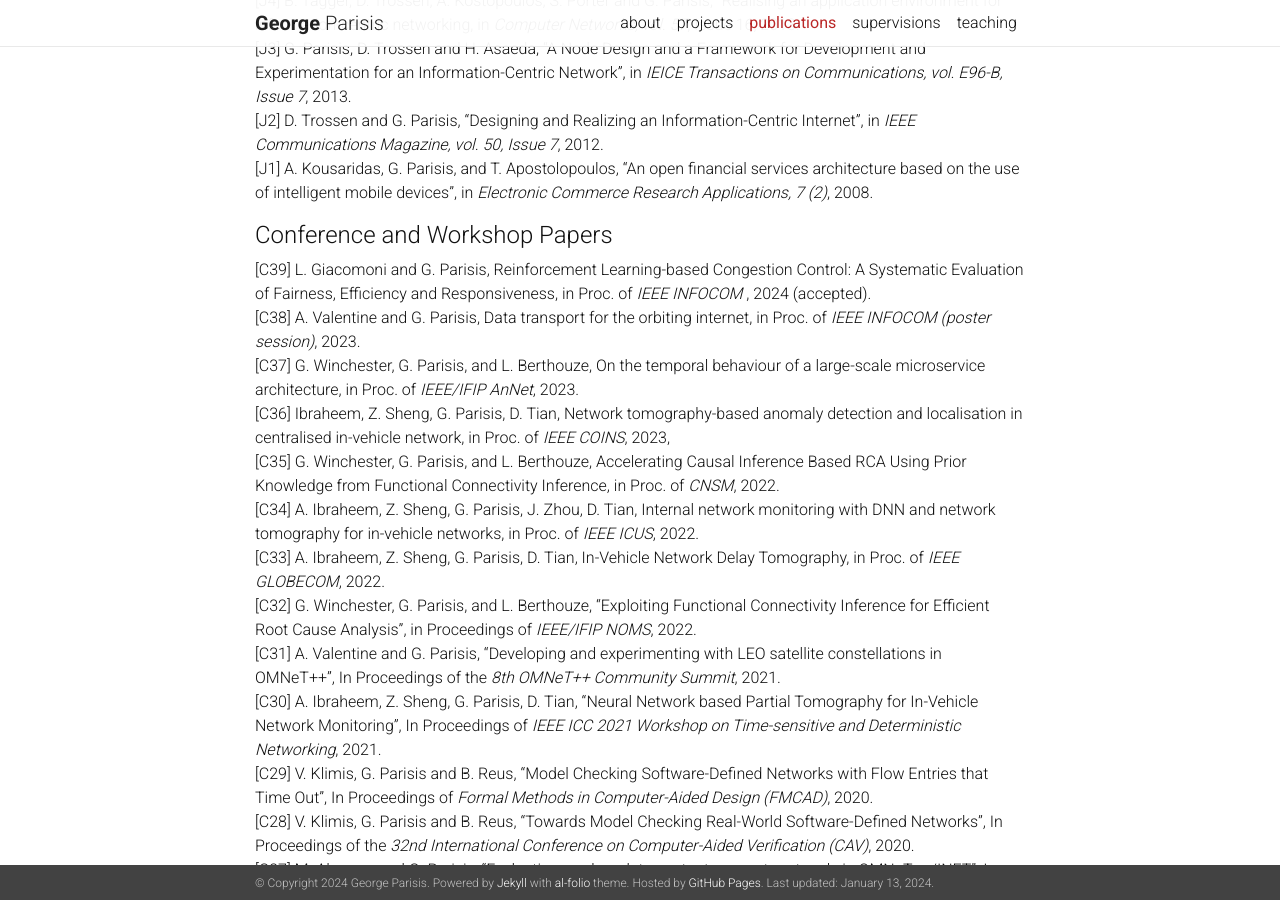
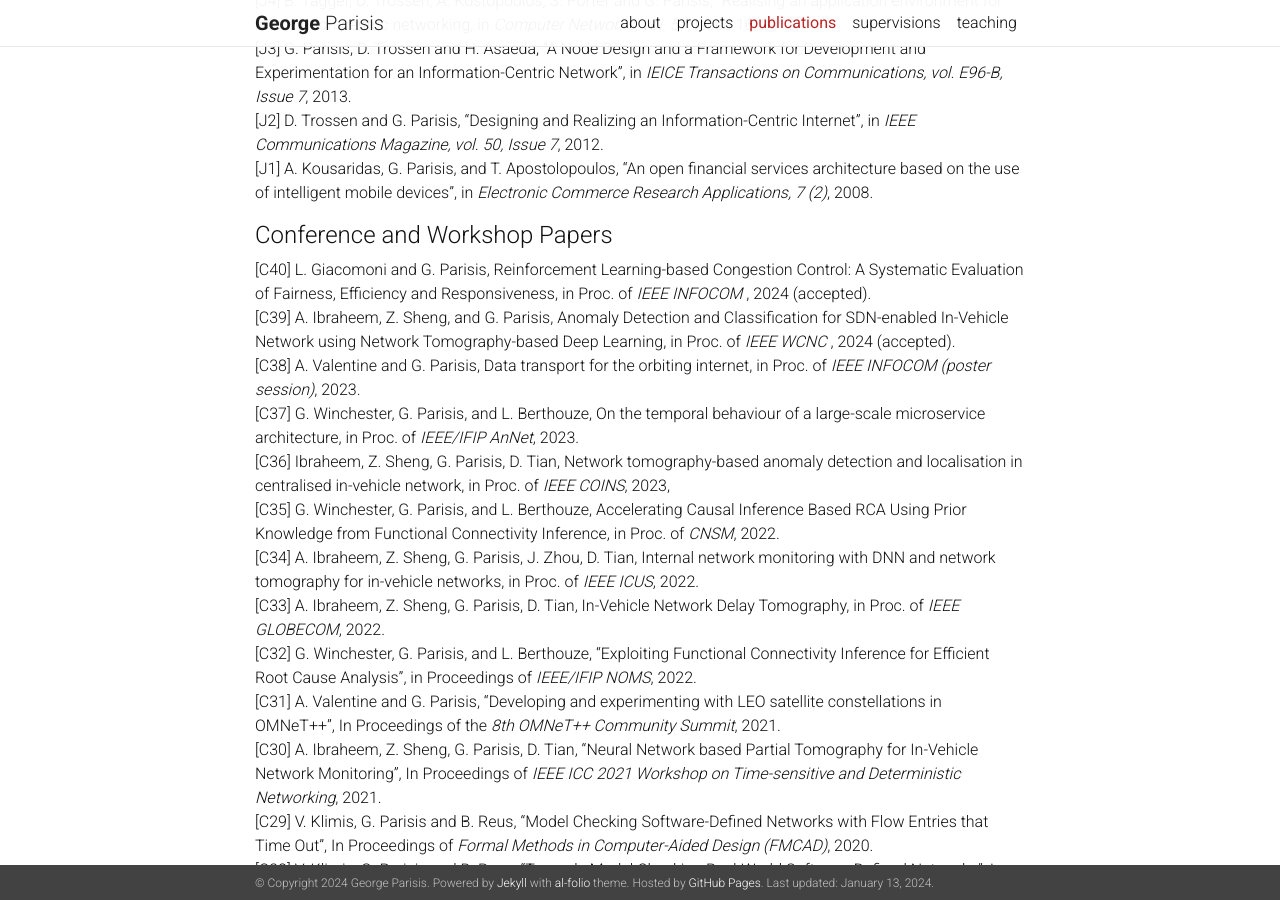
Before and after one commit to georgeparisis/georgeparisis.github.io, a Jekyll site: the page built from _pages/publications.md, in a window 1280 px wide and 900 px high, scrolled down 792 px. Built offline with Jekyll 4.4.1, drawn with Linux system fonts in a browser that asks for light colours; nearby versions of some CDN libraries; a style sheet for code colours, icons or effects is not loaded.

Commit message:
Update publications.md

```diff
--- a/_pages/publications.md
+++ b/_pages/publications.md
@@ -38,7 +38,9 @@ nav: true
 [J1] A. Kousaridas, G. Parisis, and T. Apostolopoulos, "An open financial services architecture based on the use of intelligent mobile devices", in *Electronic Commerce Research Applications, 7 (2)*, 2008.
 
 #### Conference and Workshop Papers
-[C39] L. Giacomoni and G. Parisis, Reinforcement Learning-based Congestion Control: A Systematic Evaluation of Fairness, Efficiency and Responsiveness, in Proc. of *IEEE INFOCOM* , 2024 (accepted).
+[C40] L. Giacomoni and G. Parisis, Reinforcement Learning-based Congestion Control: A Systematic Evaluation of Fairness, Efficiency and Responsiveness, in Proc. of *IEEE INFOCOM* , 2024 (accepted).
+<br>
+[C39] A. Ibraheem, Z. Sheng, and G. Parisis, Anomaly Detection and Classification for SDN-enabled In-Vehicle Network using Network Tomography-based Deep Learning, in Proc. of *IEEE WCNC* , 2024 (accepted).
 <br>
 [C38] A. Valentine and G. Parisis, Data transport for the orbiting internet, in Proc. of *IEEE INFOCOM (poster session)*, 2023.
 <br>
```
